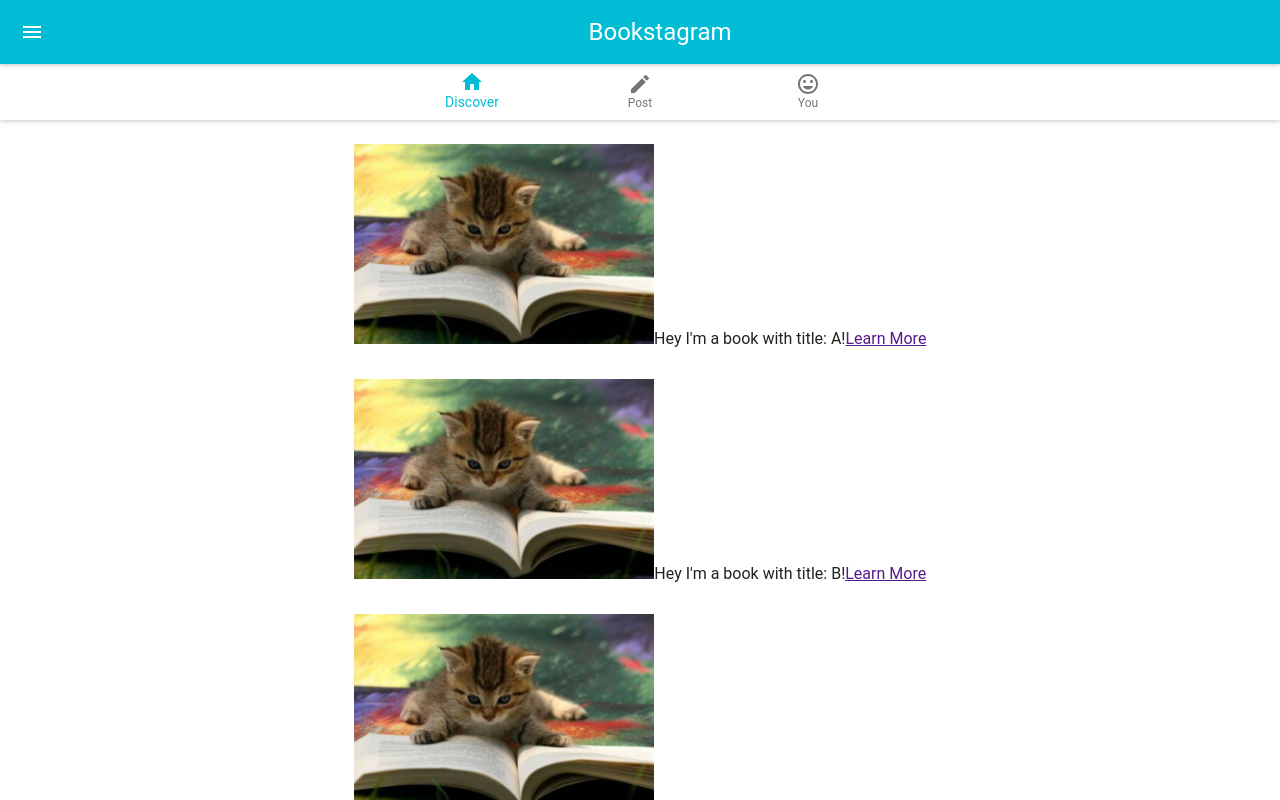
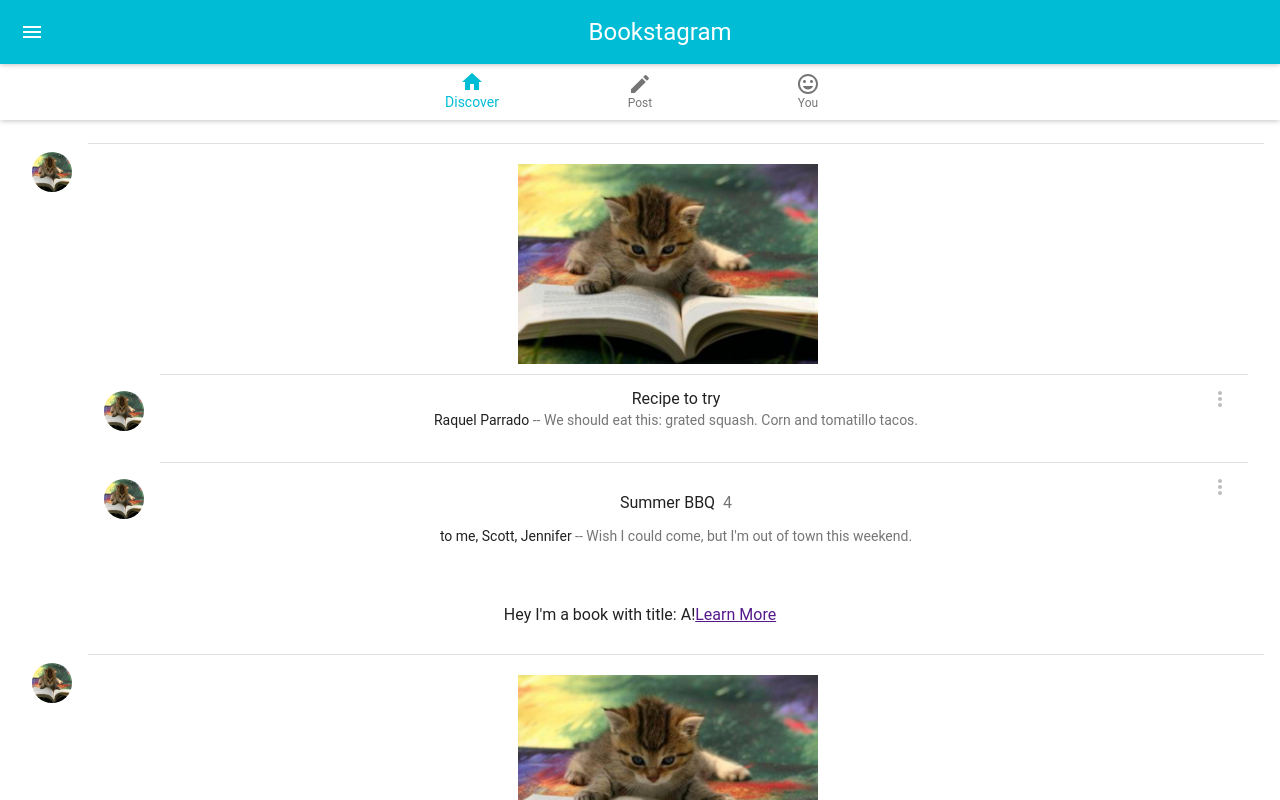
Before and after one commit to chriskwan/bookstagram, a React (Create React App) app: page / in a window 1280 px wide. Shown: the top 800 px of the page. Built offline with nearby package versions, Linux system fonts and the light colour scheme; what react-tap-event-plugin would draw is missing.

Commit message:
Add some avatars and lists

```diff
--- a/src/BookTile.js
+++ b/src/BookTile.js
@@ -1,11 +1,78 @@
 import React, { Component } from 'react';
+
+import { List, ListItem } from 'material-ui/List';
+import Divider from 'material-ui/Divider';
+import Avatar from 'material-ui/Avatar';
+import {grey400, darkBlack, lightBlack} from 'material-ui/styles/colors';
+import IconButton from 'material-ui/IconButton';
+import MoreVertIcon from 'material-ui/svg-icons/navigation/more-vert';
+import IconMenu from 'material-ui/IconMenu';
+import MenuItem from 'material-ui/MenuItem';
+
 import placeholderImage from './cat_reading.jpg';
 
 class BookTile extends Component {
     render() {
+        const iconButtonElement = (
+            <IconButton
+                touch={true}
+                tooltip="more"
+                tooltipPosition="bottom-left"
+            >
+                <MoreVertIcon color={grey400} />
+            </IconButton>
+        );
+
+        const rightIconMenu = (
+        <IconMenu iconButtonElement={iconButtonElement}>
+            <MenuItem>Reply</MenuItem>
+            <MenuItem>Forward</MenuItem>
+            <MenuItem>Delete</MenuItem>
+        </IconMenu>
+        );
+
         return (
             <div className="BookTile">
-                <img src={placeholderImage} className="BookTileImage" alt="Book"/>
+                <Divider inset={true} />
+                <ListItem
+                    leftAvatar={ <Avatar src={placeholderImage} /> }
+                >
+                    <img src={placeholderImage} className="BookTileImage" alt="Book"/>
+
+                    <List>
+                        <Divider inset={true} />
+                        <ListItem
+                           leftAvatar={ <Avatar src={placeholderImage} /> }
+                           rightIconButton={rightIconMenu}
+                           primaryText="Recipe to try"
+                           secondaryText={
+                                <p>
+                                <span style={{color: darkBlack}}>Raquel Parrado</span> --
+                                We should eat this: grated squash. Corn and tomatillo tacos.
+                                </p>
+                            }
+                            secondaryTextLines={2}
+                        />
+
+                        <Divider inset={true} />
+                        <ListItem
+                            leftAvatar={<Avatar src={placeholderImage} />}
+                            rightIconButton={rightIconMenu}
+                            primaryText={
+                                <p>Summer BBQ&nbsp;&nbsp;<span style={{color: lightBlack}}>4</span></p>
+                            }
+                            secondaryText={
+                                <p>
+                                <span style={{color: darkBlack}}>to me, Scott, Jennifer</span> --
+                                Wish I could come, but I&apos;m out of town this weekend.
+                                </p>
+                            }
+                            secondaryTextLines={2}
+                        />
+                    </List>
+
+                </ListItem>
+
                 Hey I'm a book with title: { this.props.book.title }!
                 <a href="" onClick={(e) => {
                     e.preventDefault();
```
